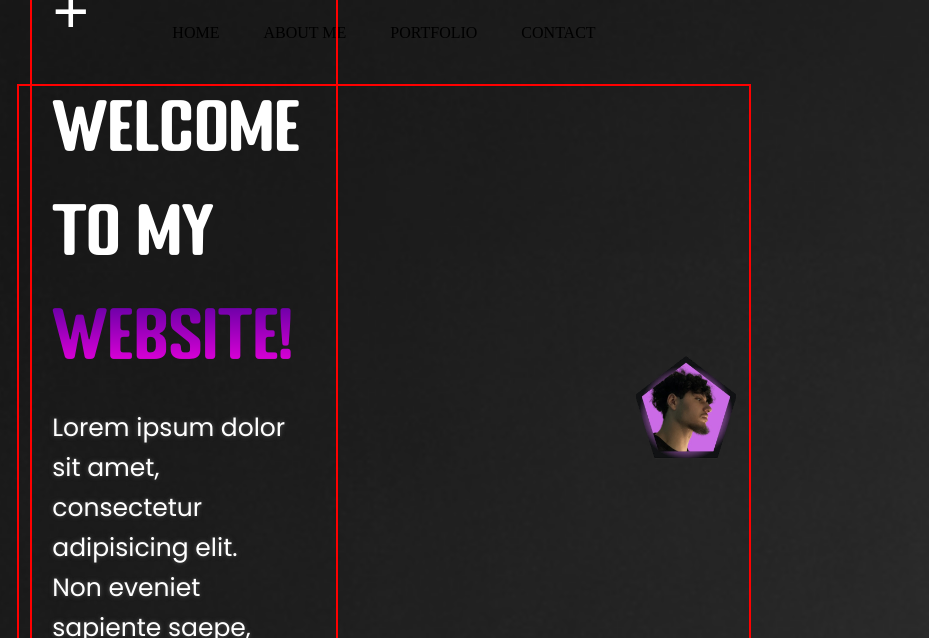
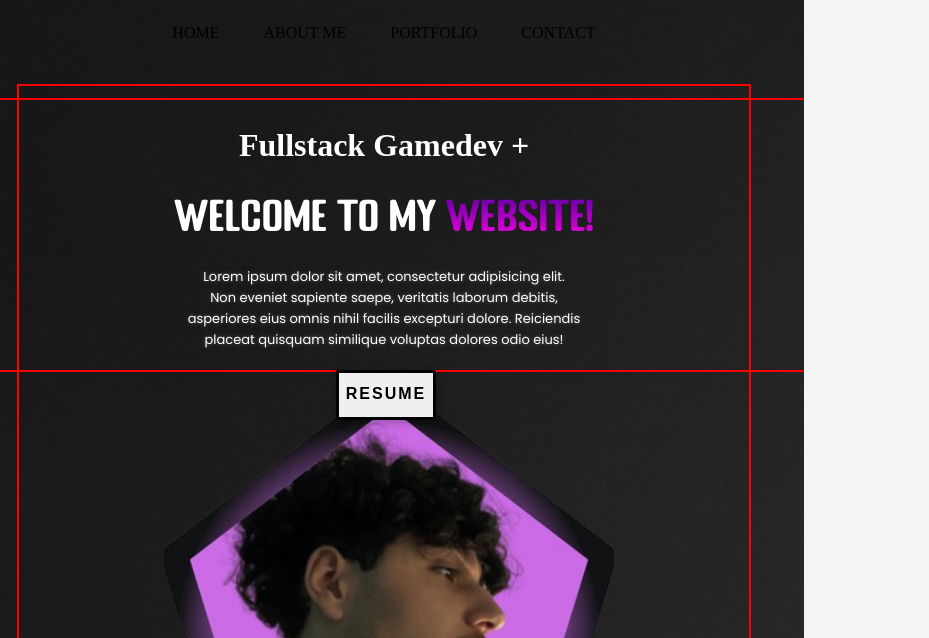
Before and after one commit to Firathubgit/FiratPortfolioWebsite, a plain HTML site: page index.html in a window 768 px wide. Shown: the top 638 px of the page, 929 px wide, since content can reach past the window. Drawn offline with Linux system fonts and the light colour scheme; files whose address does not match are found by name; a web font is replaced by a local one.

Commit message:
SmåÄndringar Responsiveness

```diff
--- a/css/styles.css
+++ b/css/styles.css
@@ -659,11 +659,11 @@ section {
   background-color: #000000;
   margin: 3.125rem 0;
   outline: 2px solid red;
-  padding: 0 20px  ;
+  padding: 0 20px;
   /* Adds 20px padding on the left and right */
 }
 
-.partners .container-partners{
+.partners .container-partners {
   margin: auto;
   padding: 15px;
   max-width: 1200px;
@@ -920,7 +920,7 @@ article {
   }
 }
 
-@media(min-width: 2100px){
+@media(min-width: 2100px) {
   .background-card-tabs {
     width: 510px;
     height: 410px;
@@ -948,7 +948,8 @@ article {
   }
 }
 
-@media (min-width: 1800px) and (max-width: 2100px){
+@media (min-width: 1800px) and (max-width: 2100px) {
+
   /*StartPage*/
   .FaceImage {
     margin-left: 250px;
@@ -976,7 +977,7 @@ article {
   }
 }
 
-@media (min-width: 1300px) and (max-width: 1800px){
+@media (min-width: 1300px) and (max-width: 1800px) {
   .FaceImage {
     margin-left: 200px;
     margin-bottom: 150px;
@@ -1004,7 +1005,7 @@ article {
 
 }
 
-@media (min-width: 900px) and (max-width: 1300px){
+@media (min-width: 900px) and (max-width: 1300px) {
   .FaceImage {
     margin-left: 150px;
     margin-bottom: 150px;
@@ -1031,21 +1032,25 @@ article {
   }
 }
 
-@media (min-width: 900px) and (max-width: 1300px){
+@media (min-width: 900px) and (max-width: 1300px) {
 
-  .defaultSection{
+  .defaultSection {
     flex-direction: column;
-    height: 99vh;
   }
 
   .defaultSection .FirstArticle {
-    margin-top: 20rem;
+    top: 100px;
+    position: absolute;
+  }
+
+  .MainFaceImageContainer {
+    margin-bottom: 00px;
   }
 
   .FaceImage {
     margin-left: 10px;
-    margin-bottom: 200px;
-    width: 500px;
+    margin-top: 400px;
+    width: 600px;
     top: 100px;
   }
 
@@ -1078,3 +1083,62 @@ article {
     justify-content: center;
   }
 }
+
+@media (min-width: 400px) and (max-width: 900px) {
+
+  .defaultSection {
+    flex-direction: column;
+  }
+
+  .defaultSection .FirstArticle {
+    top: 100px;
+    position: absolute;
+  }
+
+  .MainFaceImageContainer {
+    margin-bottom: 00px;
+  }
+
+  .FaceImage {
+    margin-left: 10px;
+    margin-top: 400px;
+    width: 450px;
+    top: 100px;
+  }
+
+  .defaultSection .hero1Text {
+    font-size: 40px;
+    width: 800px;
+    text-align: center;
+  }
+
+  .defaultSection .title1Text {
+    font-size: 32px;
+    text-align: center;
+    /* Responsive font size */
+  }
+
+  .defaultSection .under1text {
+    font-size: 13px;
+    text-align: center;
+    /* Responsive font size */
+  }
+
+  .defaultSection p {
+    font-size: 13px;
+    text-align: center;
+    /* Responsive font size */
+  }
+
+  .resumeBtn {
+    position: absolute;
+    width: 100px;
+    height: 50px;
+    font-size: medium;
+    font-weight: 700;
+    margin-top: 20px;
+    margin-left: 22rem;
+    display: flex;
+    justify-content: center;
+  }
+}
--- a/index.html
+++ b/index.html
@@ -75,7 +75,7 @@
                     <a href="portfolio.html" class="button">My work</a>
                     -->
 
-        <div><img class="FaceImage" src="images/FaceImageMainMAINMIAN.png" alt=""></div>
+        <div class="MainFaceImageContainer"><img class="FaceImage" src="images/FaceImageMainMAINMIAN.png" alt=""></div>
 
 
 
```
